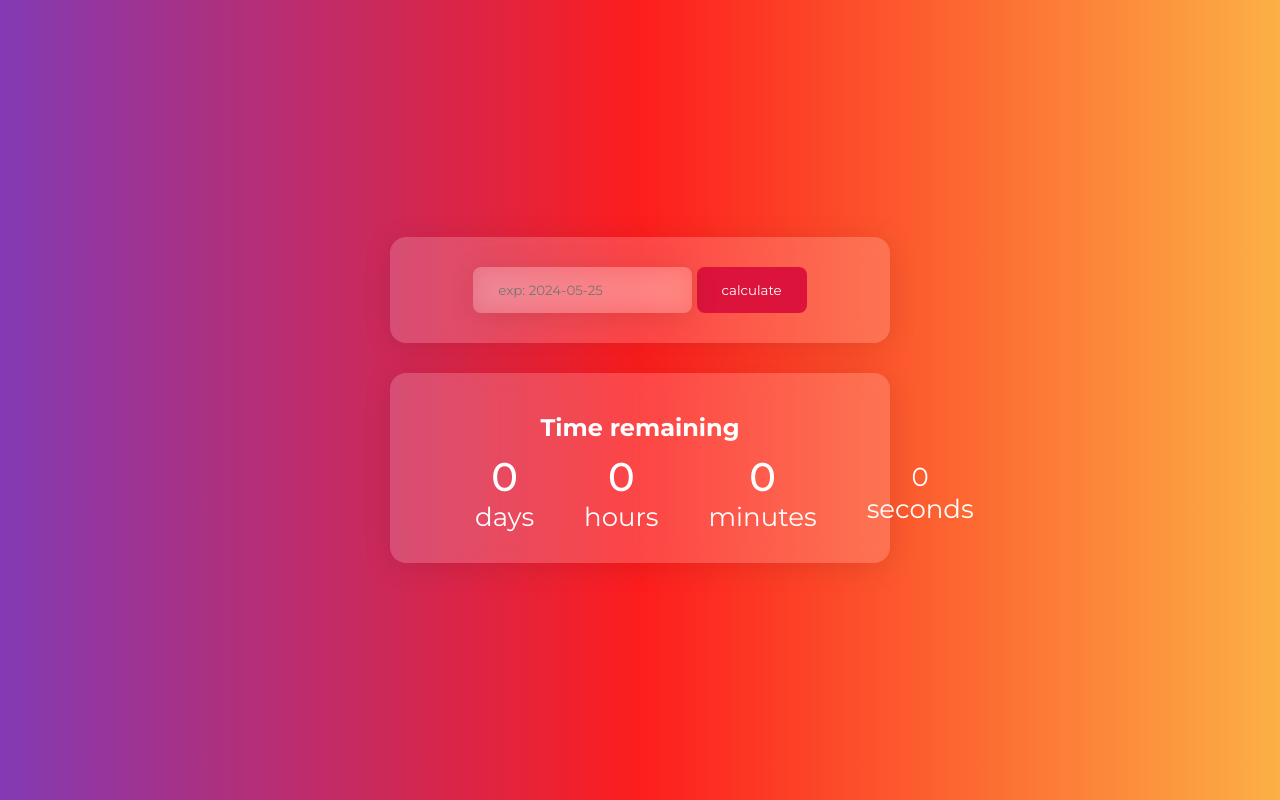
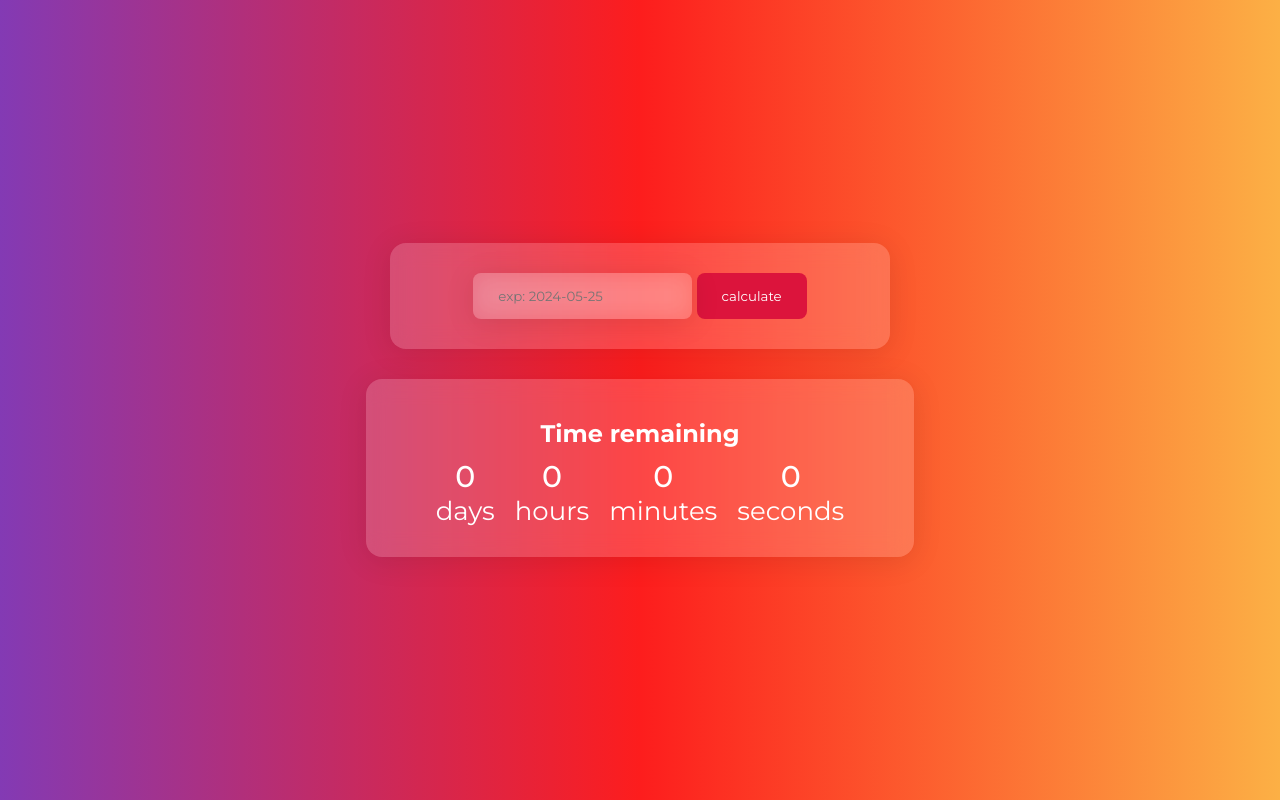
Before and after one commit to IhorPidhornyi/settable-timer, a plain HTML site: page index.html in a window 1280 px wide. Drawn offline with Linux system fonts and the light colour scheme.

Commit message:
added seconds timer

```diff
--- a/style.css
+++ b/style.css
@@ -39,7 +39,6 @@ header, main{
     -webkit-backdrop-filter: blur(11.9px);
 
     padding: 30px 60px;
-    max-width: 500px;
 }
 #inputField{
     outline: none;
@@ -70,12 +69,13 @@ header, main{
     font-size: 26px;
     display: flex;
     justify-content: space-between;
-    align-items: center;
+    text-align: center;
 }
-.days, .hours, .minutes{
+.days, .hours, .minutes, .seconds{
     font-weight: 500;
-    font-size: 40px;
-}
-.timer_child > *{
+    font-size: 30px;
     margin: 25px;
 }
+.timer_text{
+    margin: 10px;
+}
```
